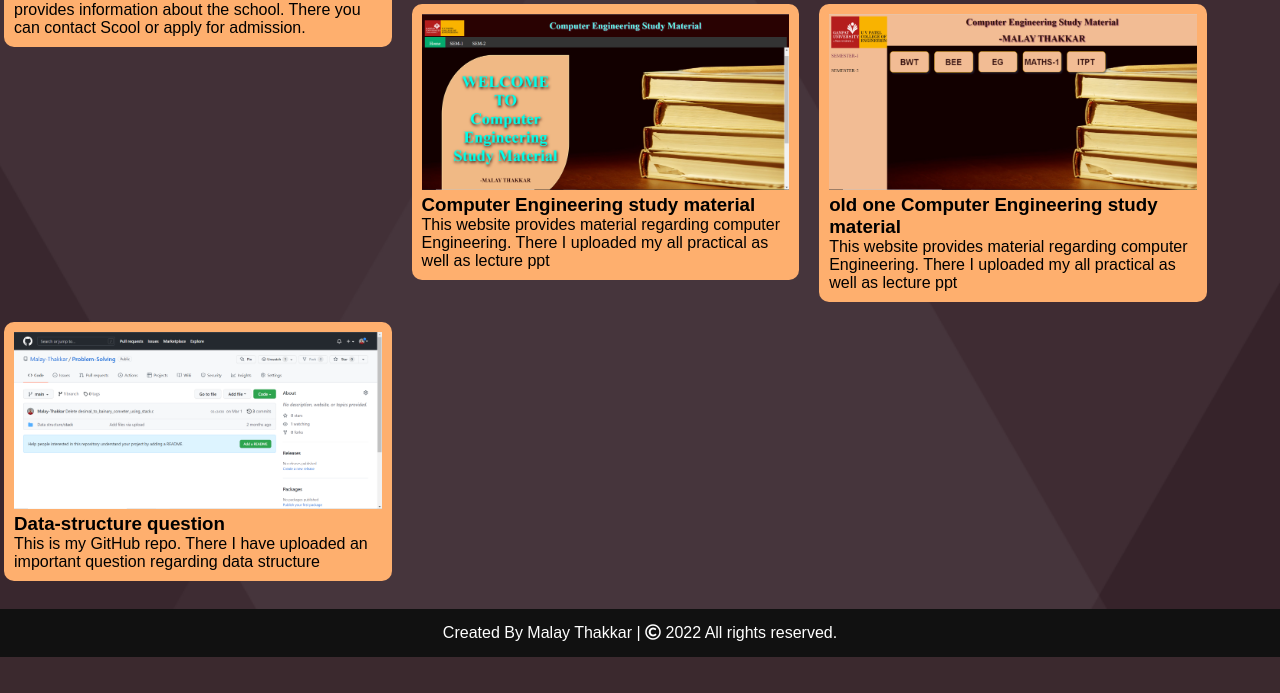
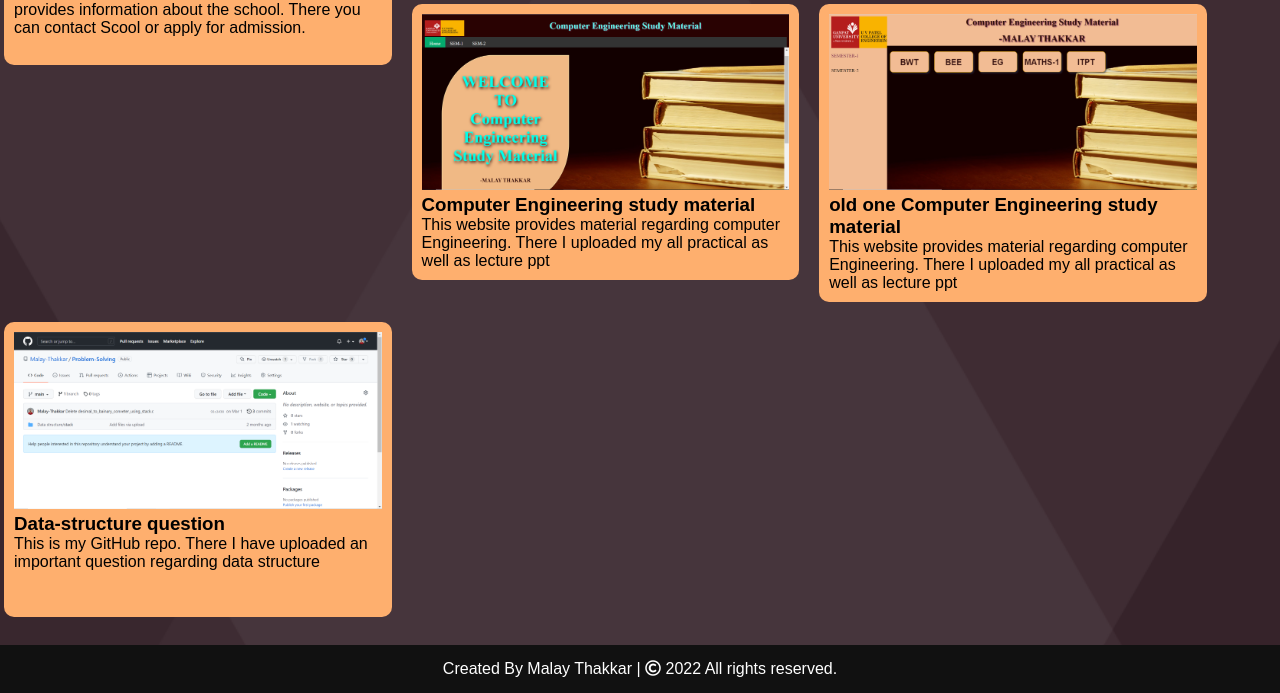
Before and after one commit to Malay-Thakkar/website, a plain HTML site: page website/portfolio.html in a window 1280 px wide. Shown: the part 553-1246 px from the top of the page. Before the commit the page ends 1210 px from the top, so only its background shows below. Drawn offline with nearby package versions, Linux system fonts and the light colour scheme.

Commit message:
Update portfolio.html

```diff
--- a/website/portfolio.html
+++ b/website/portfolio.html
@@ -54,7 +54,7 @@
                         <img src="p1.PNG" alt="Scool wesite" style="width:100%">
                     </a>
                     <h3>Scool website</h3>
-                    <p>This website is my School website. This website provides information about the school. There you can contact Scool or apply for admission.</p>
+                    <p>This website is my School website. This website provides information about the school. There you can contact Scool or apply for admission.<br><br></p>
                 </div>
             </div>
             <div class="column">
@@ -94,7 +94,7 @@
                     <a href="https://github.com/Malay-Thakkar/Problem-Solving">
                         <img src="./p5.PNG" alt="Ds question" style="width:100%"></a>
                     <h3>Data-structure question</h3>
-                    <p>This is my GitHub repo. There I have uploaded an important question regarding data structure</p>
+                    <p>This is my GitHub repo. There I have uploaded an important question regarding data structure<br><br><br></p>
                 </div>
             </div>
     </section>
```
